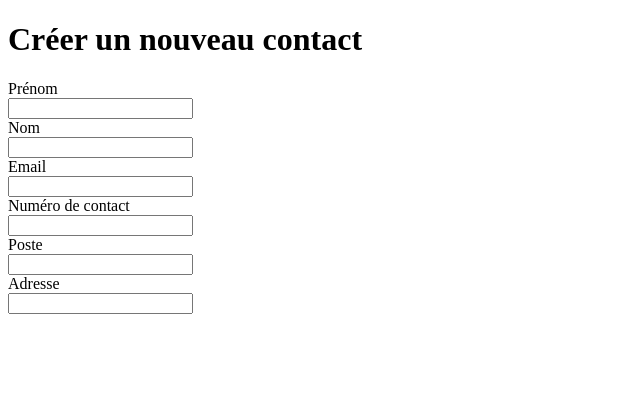
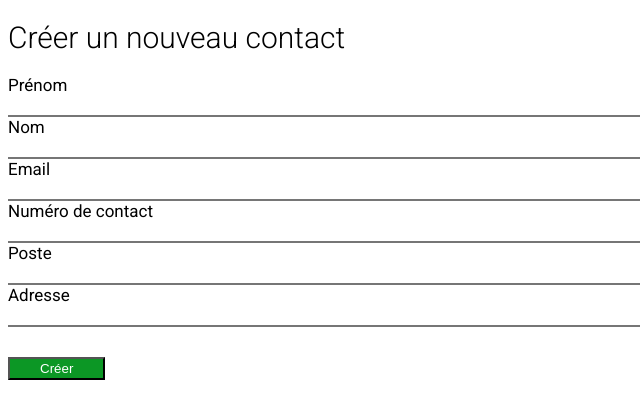
Before and after one commit to StevenDumortier/HTML, a plain HTML site: page exercice-html/exo-reproduire-formulaire/formulaire.html in a window 1280 px wide. Shown: the whole page, without its empty margins (0-640 px from the left). Drawn offline with Linux system fonts and the light colour scheme.

Commit message:
exercice recopier un formulaire + petit oublie exo 5 qui est maintenant terminé

```diff
--- a/exercice-html/exo-reproduire-formulaire/formulaire.css
+++ b/exercice-html/exo-reproduire-formulaire/formulaire.css
@@ -1,5 +1,32 @@
-.zone-texte {
-    width: 100%
-    border="none"
+@import url('https://fonts.googleapis.com/css2?family=Advent+Pro&family=Dancing+Script&family=Roboto:ital,wght@0,100;0,300;0,400;0,500;0,700;0,900;1,100;1,300;1,400;1,500;1,700;1,900&display=swap');
+html{
+    font-family: 'Roboto', sans-serif;
+    font-size: 17px;
+}
+
+h1{
+    font-family: 'Roboto', sans-serif;
+    font-size: 30px;
+    font-weight: 300;
+}
+.zone-texte{
+    width: 60%;
+    border-top:none;
+    border-left:none;
+    border-right:none;
+}
+
+.submit{
+    background-color: rgb(12, 151, 37);
+    padding-top: 2px;
+    padding-right:30px;
+    padding-bottom:2px;
+    padding-left:30px;
+    margin-top: 30px;
+    color:#fff
+    }
+
+
+
 
 }
--- a/exercice-html/exo-reproduire-formulaire/formulaire.html
+++ b/exercice-html/exo-reproduire-formulaire/formulaire.html
@@ -10,30 +10,26 @@
 <body>
     <h1>Créer un nouveau contact</h1>
     <form>
-        <div>
-            <label for="prenom">Prénom</label><br>
-            <input class="zone-texte" type="text">
-        </div>
-        <div>
-            <label for="nom">Nom</label><br>
-            <input class="zone-texte" type="text">
-        </div>
-        <div>
-            <label for="email">Email</label><br>
-            <input class="zone-texte" type="email">
-        </div>
-        <div>
-            <label for="numero-de-contact">Numéro de contact</label><br>
-            <input class="zone-texte" type="number">
-        </div>
-        <div>
-            <label for="poste">Poste</label><br>
-            <input class="zone-texte" type="text">
-        </div>
-        <div>
-            <label for="adresse">Adresse</label><br>
-            <input class="zone-texte" type="text">
-        </div>
+        <div><label for="prenom">Prénom</label><div>
+        <div><input class="zone-texte" type="text"></div>
+
+        <div><label for="nom">Nom</label></div>
+        <div><input class="zone-texte" type="text"></div>
+
+        <div><label for="email">Email</label></div>
+        <div><input class="zone-texte" type="email"></div>
+
+        <div><label for="numero-de-contact">Numéro de contact</label></div>
+        <div><input class="zone-texte" type="number"></div>
+
+        <div><label for="poste">Poste</label></div>
+        <div><input class="zone-texte" type="text"></div>
+
+        <div><label for="adresse">Adresse</label></div>
+        <div><input class="zone-texte" type="text"></div>
+
+        <div><label for="submit"></label></div>
+        <div><button class="submit" type="submit">Créer</div>
     </form>
 </body>
 </html>
```
Also changed, not shown: exo5-formulaire/formulaire.html (+1 -1 lines), exercice-html/exo-reproduire-formulaire/tableau.css (line endings or trailing spaces).
